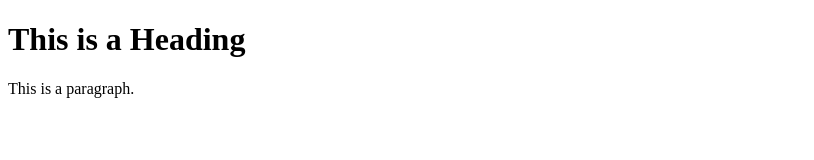
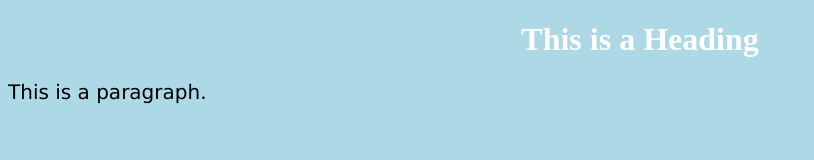
Before and after one commit to bot0987/semesterproject.github.io, a plain HTML site: page index.html in a window 1280 px wide. Shown: the whole page, without its empty margins (0-814 px from the left). Drawn offline with Linux system fonts and the light colour scheme.

Commit message:
Update index.html

```diff
--- a/index.html
+++ b/index.html
@@ -2,6 +2,22 @@
 <html>
 <head>
 <title>Page Title</title>
+<style>
+    body {
+  background-color: lightblue;
+}
+
+h1 {
+  color: white;
+  text-align: center;
+}
+
+p {
+  font-family: verdana;
+  font-size: 20px;
+}
+  </style>
+
 </head>
 <body>
 
```
